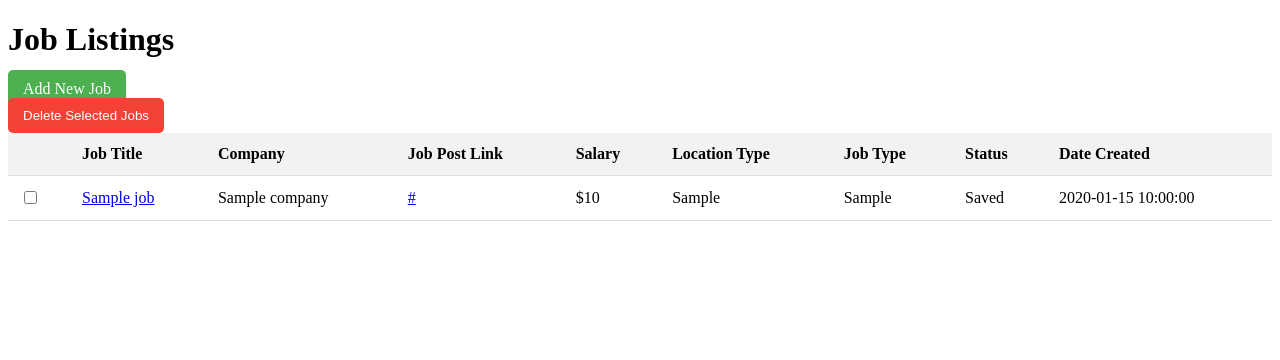
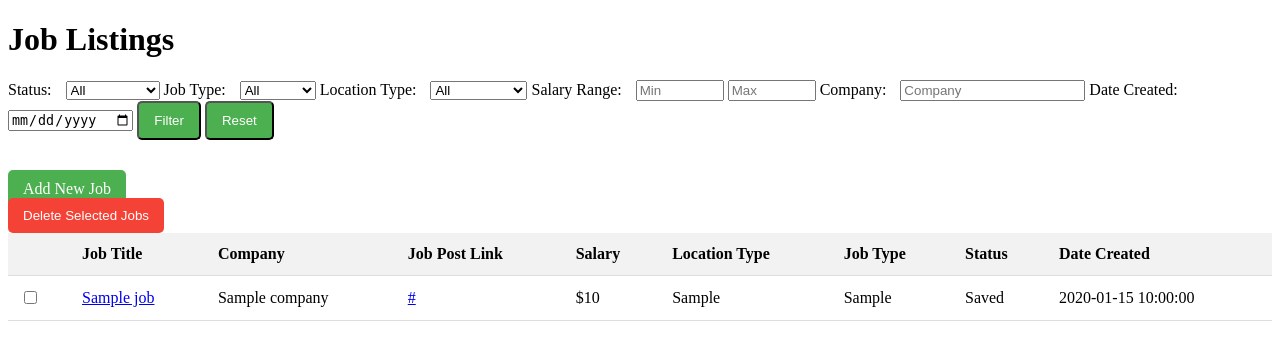
Before and after one commit to viebone/jat, a Flask app: template templates/jobs.html in a window 1280 px wide. Shown: the top 360 px of the page. Run offline with Flask 3, Linux system fonts and the light colour scheme; the template is opened without the code that fills it: most values are stand-ins (such as "Sample title", 1, 10 or a date in 2020).

Commit message:
added filters to the job table

```diff
--- a/templates/jobs.html
+++ b/templates/jobs.html
@@ -51,6 +51,12 @@
             border-radius: 5px;
             cursor: pointer;
         }
+        .filter-form {
+            margin-bottom: 20px;
+        }
+        .filter-form label {
+            margin-right: 10px;
+        }
     </style>
 </head>
 <body>
@@ -66,6 +72,48 @@
             </ul>
         {% endif %}
     {% endwith %}
+
+    <!-- Filter Form -->
+    <form method="GET" action="{{ url_for('jobs') }}" class="filter-form">
+        <label for="status">Status:</label>
+        <select name="status" id="status">
+            <option value="">All</option>
+            <option value="Saved">Saved</option>
+            <option value="Applied">Applied</option>
+            <option value="Interviewing">Interviewing</option>
+            <option value="Offer">Offer</option>
+            <option value="Rejected">Rejected</option>
+        </select>
+
+        <label for="job_type">Job Type:</label>
+        <select name="job_type" id="job_type">
+            <option value="">All</option>
+            <option value="Full-time">Full-time</option>
+            <option value="Half-time">Half-time</option>
+        </select>
+
+        <label for="location_type">Location Type:</label>
+        <select name="location_type" id="location_type">
+            <option value="">All</option>
+            <option value="Remote">Remote</option>
+            <option value="Hybrid">Hybrid</option>
+            <option value="Office based">Office based</option>
+        </select>
+
+        <label for="salary_min">Salary Range:</label>
+        <input type="number" name="salary_min" id="salary_min" placeholder="Min" style="width: 80px;">
+        <input type="number" name="salary_max" id="salary_max" placeholder="Max" style="width: 80px;">
+
+        <label for="company">Company:</label>
+        <input type="text" name="company" id="company" placeholder="Company">
+
+        <label for="date_created">Date Created:</label>
+        <input type="date" name="date_created" id="date_created">
+
+
+        <button type="submit" class="action-button">Filter</button>
+        <button type="reset" class="action-button">Reset</button>
+    </form>
 
     <!-- Add Job Button -->
     <div>
```
Also changed, not shown: routes.py (+36 -1 lines), 1 other file.
